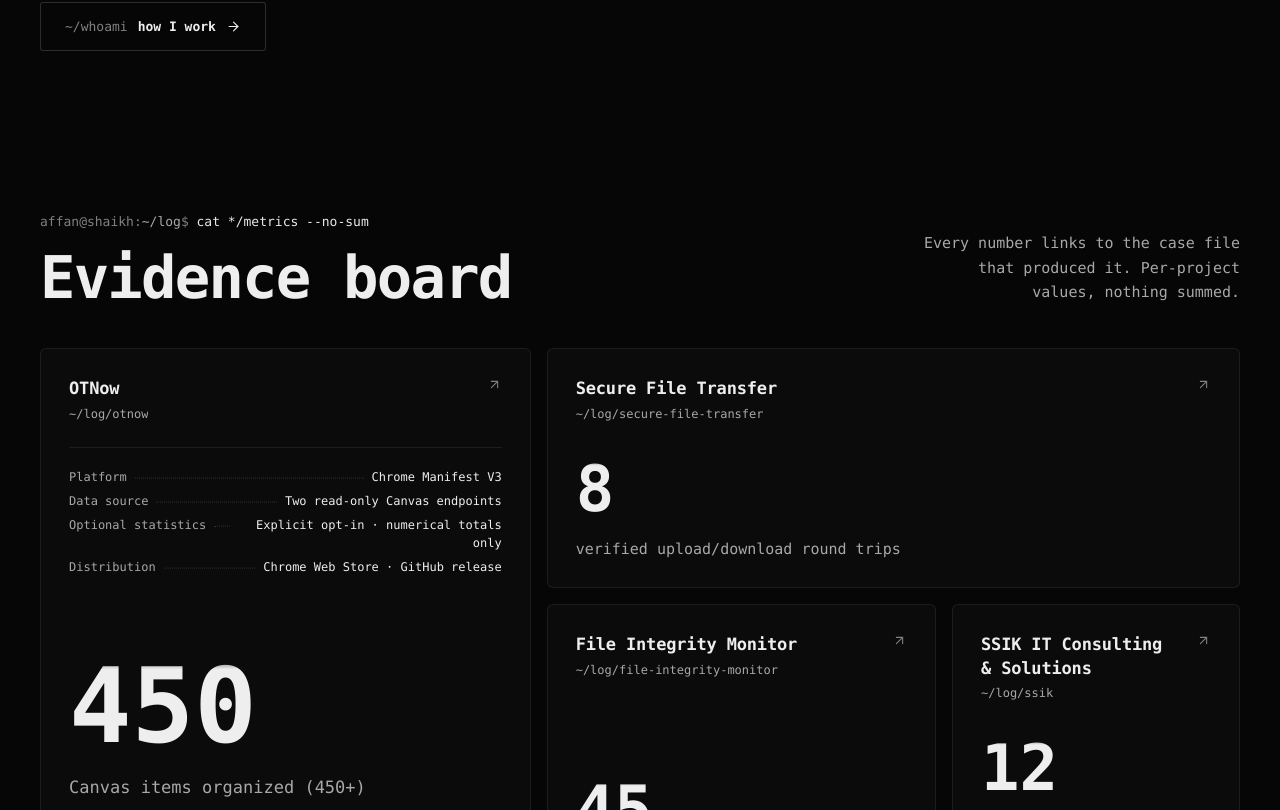
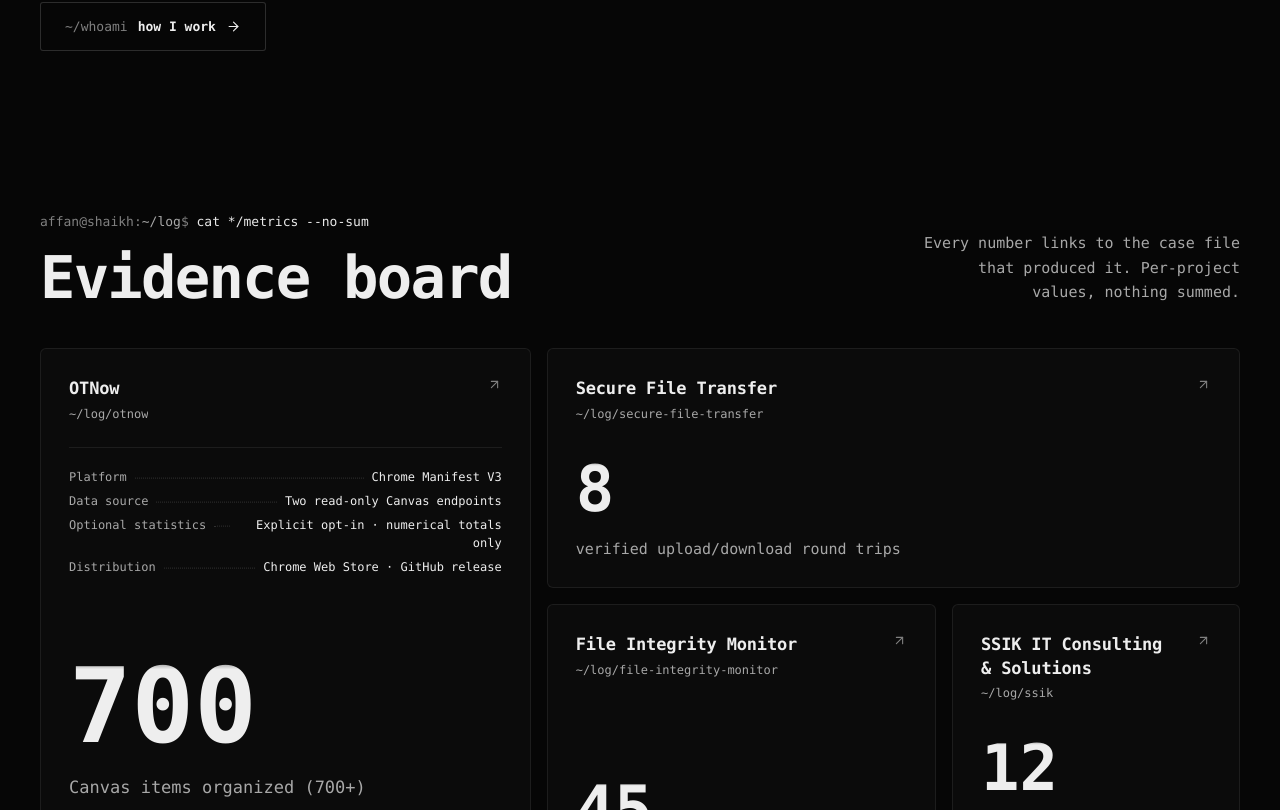
Before and after one commit to sil6428/affan-portfolio, a React (Vite) app: page / in a window 1280 px wide. Shown: the part 1990-2800 px from the top of the page. Built offline with nearby package versions, Linux system fonts and the light colour scheme.

Commit message:
Update current experience and OTNow outcomes

```diff
--- a/src/data/card.ts
+++ b/src/data/card.ts
@@ -63,7 +63,7 @@
 export const CARD_SUBTITLE = 'Networking & IT Security @ Ontario Tech';
 
 /** Small scattered words on the card. */
-export const CARD_WORDS = ['burpsuite', 'cicids2017', 'malware', 'git', 'chmod 777', 'segfault', 'metasploit', 'hashcat', 'daemon', 'exploit', 'HTTPS', 'ctrl+C', 'phishing', 'TCP/IP', 'pentest', 'rm -rf', 'FIREWALL', 'WIRESHARK', 'honeypot', 'rickroll', 'gateway', 'ping', 'python', '<3', 'IPv4/6', 'blueteam', 'redteam', 'botnet', 'recon', 'Security+', 'crypto', 'subnet', 'kernel', 'learning-log', 'hello_world'];
+export const CARD_WORDS = ['burpsuite', 'malware', 'git', 'chmod 777', 'segfault', 'metasploit', 'hashcat', 'daemon', 'exploit', 'HTTPS', 'ctrl+C', 'phishing', 'TCP/IP', 'pentest', 'rm -rf', 'FIREWALL', 'WIRESHARK', 'honeypot', 'rickroll', 'gateway', 'ping', 'python', '<3', 'IPv4/6', 'blueteam', 'redteam', 'botnet', 'recon', 'Security+', 'crypto', 'subnet', 'kernel', 'learning-log', 'hello_world'];
 
 /** Large outlined words on the card (figlet Small). TNT is the card's single rust word. */
 export const CARD_GLYPHS: { word: string; art: string; rust?: boolean }[] = [
--- a/src/data/experience.ts
+++ b/src/data/experience.ts
@@ -47,7 +47,7 @@
     dateLabel: 'Jan 2026 — Present',
     kind: 'operations',
     summary:
-      'Built and manage the internal systems used by 200+ CASIC volunteers, students, staff, and organizational leaders at a developing nonprofit.',
+      'Build and manage internal systems for an organization of 350+ volunteers, including 38 people serving in internal roles.',
     highlights: [
       'Administer Google Workspace, access, permissions, internal tools, repositories, and deployment workflows.',
       'Organizational account ownership and recovery paths that do not depend on one person.',
--- a/src/data/projects.ts
+++ b/src/data/projects.ts
@@ -510,9 +510,9 @@
     ],
     metrics: [
       {
-        value: 450,
-        label: 'Canvas items organized (450+)',
-        detail: 'recorded by opt-in telemetry · non-participant data stays local · October 2026'
+        value: 700,
+        label: 'Canvas items organized (700+)',
+        detail: 'recorded across 12 opt-in reporting installations · non-participant data stays local · October 2026'
       }
     ],
     links: [
--- a/src/pages/home/EvidenceSection.tsx
+++ b/src/pages/home/EvidenceSection.tsx
@@ -177,7 +177,7 @@
             <h3 className="text-[1.0625rem] leading-snug font-semibold tracking-[-0.01em] text-fg decoration-fg-dim decoration-1 underline-offset-4 group-hover:underline">
               {project.title}
             </h3>
-            {/* Read right after the title, so the link's name is "OTNow 286 Canvas items organized …". */}
+            {/* Read right after the title, so the link includes OTNow's current measured outcome. */}
             <p className="sr-only">
               {formatted} {metric.label}.
             </p>
--- a/src/pages/home/reactbits.ts
+++ b/src/pages/home/reactbits.ts
@@ -56,7 +56,7 @@
     category: 'Components',
     route: '/',
     where: 'Evidence board tiles',
-    role: 'Rolling digits for measured project outcomes: 286 Canvas items organized across 6 opt-in reporting installations, eight verified file-transfer round trips, 45/45 controlled file changes detected, and a 12-stage review workflow. One overdamped spring drives all columns, odometer style, so no frame on the way up reads past the real value; phones and reduced motion show the final values without a roll. Each tile links to the case file that explains the number and its limits.'
+    role: 'Rolling digits for measured project outcomes: 700+ Canvas items organized across 12 opt-in reporting installations, eight verified file-transfer round trips, 45/45 controlled file changes detected, and a 12-stage review workflow. One overdamped spring drives all columns, odometer style, so no frame on the way up reads past the real value; phones and reduced motion show the final values without a roll. Each tile links to the case file that explains the number and its limits.'
   },
 
   // ~ $ ps --state=running
```
Also changed, not shown: 1 other file (tests, documents, lock files or other folders).
